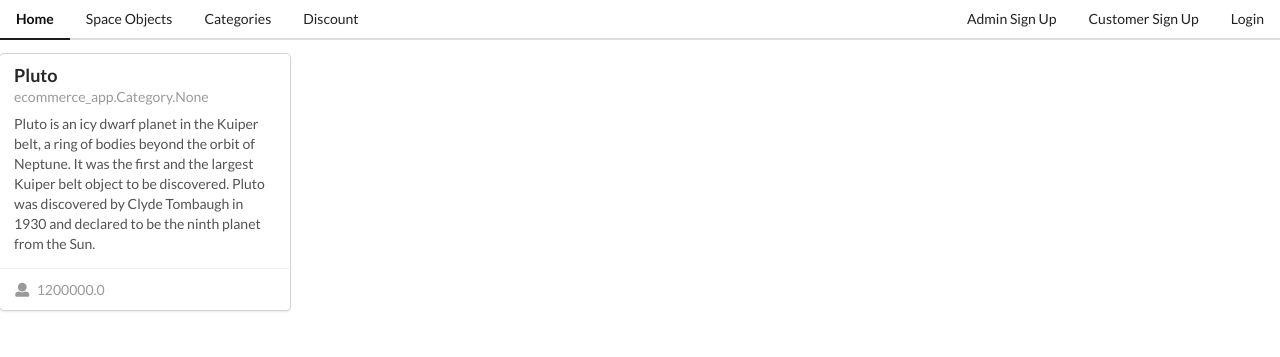
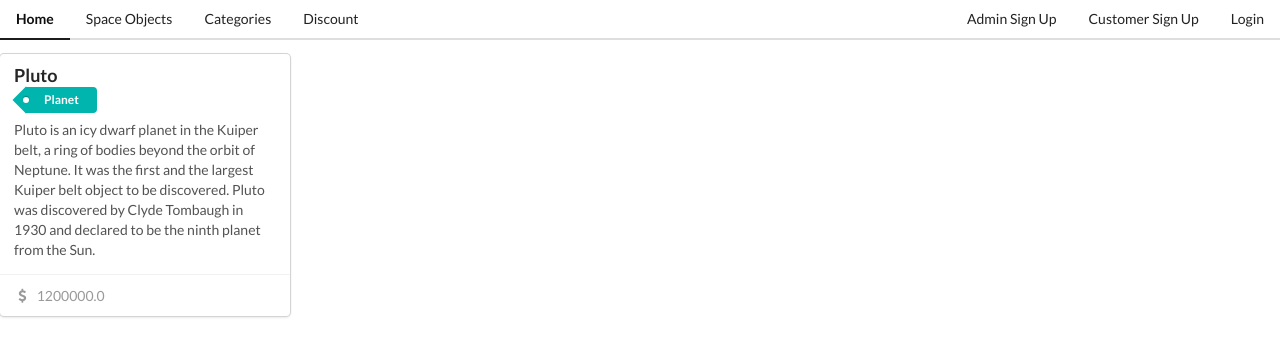
Before and after one commit to vBoBv/cosmosring, a Django app: page /spaceobject/1 in a window 1280 px wide. Shown: the top 357 px of the page. Run offline with Django 3.2, Linux system fonts and the light colour scheme; data comes from the database, SQL or seed files in the repository; parts of the project's set-up code (start-up, migrations or seed data) failed here and were passed over.

Commit message:
tweaked templates

```diff
--- a/Assignment/iscg7420-Assignment1/spaceout/ecommerce_app/templates/ecommerce_app/categories.html
+++ b/Assignment/iscg7420-Assignment1/spaceout/ecommerce_app/templates/ecommerce_app/categories.html
@@ -5,10 +5,10 @@
     <div class="ui list">
       <div class="item">
           {% if category.image %}
-            <img class="ui avatar image" src={{ category.image }} alt={{ category.name }}>
+            <img class="ui avatar image" src={{ category.image.url }} alt={{ category.name }}>
           {% endif %}
         <div class="content">
-          <a class="header">{{ category.name }}</a>
+          <a class="header" href="{% url 'viewcategory' category.id %}">{{ category.name }}</a>
           <div class="description">{{ category.description }}</div>
         </div>
       </div>
--- a/Assignment/iscg7420-Assignment1/spaceout/ecommerce_app/templates/ecommerce_app/spaceobject.html
+++ b/Assignment/iscg7420-Assignment1/spaceout/ecommerce_app/templates/ecommerce_app/spaceobject.html
@@ -4,13 +4,15 @@
     <div class="ui card">
      {% if spaceobject.image %}
          <div class="image">
-            <img src={{ spaceobject.image }}>
+            <img src={{ spaceobject.image.url }}>
           </div>
      {% endif %}
       <div class="content">
-        <a class="header">{{ spaceobject.name }}</a>
+        <div class="header">{{ spaceobject.name }}</div>
         <div class="meta">
-          <span class="date">{{ spaceobject.category }}</span>
+            {% for category in spaceobject.category.all %}
+                <a class="ui teal tag label" href="{% url 'viewcategory' category.id %}">{{ category.name }}</a>
+            {% endfor %}
         </div>
         <div class="description">
             {{ spaceobject.description}}
@@ -18,7 +20,7 @@
       </div>
       <div class="extra content">
         <a>
-          <i class="user icon"></i>
+          <i class="dollar sign icon"></i>
             {{ spaceobject.price}}
         </a>
       </div>
```
Also changed, not shown: Assignment/iscg7420-Assignment1/spaceout/ecommerce_app/templates/ecommerce_app/category.html (+10 -3 lines), Assignment/iscg7420-Assignment1/spaceout/ecommerce_app/templates/ecommerce_app/spaceobjects.html (+7 -4 lines).
